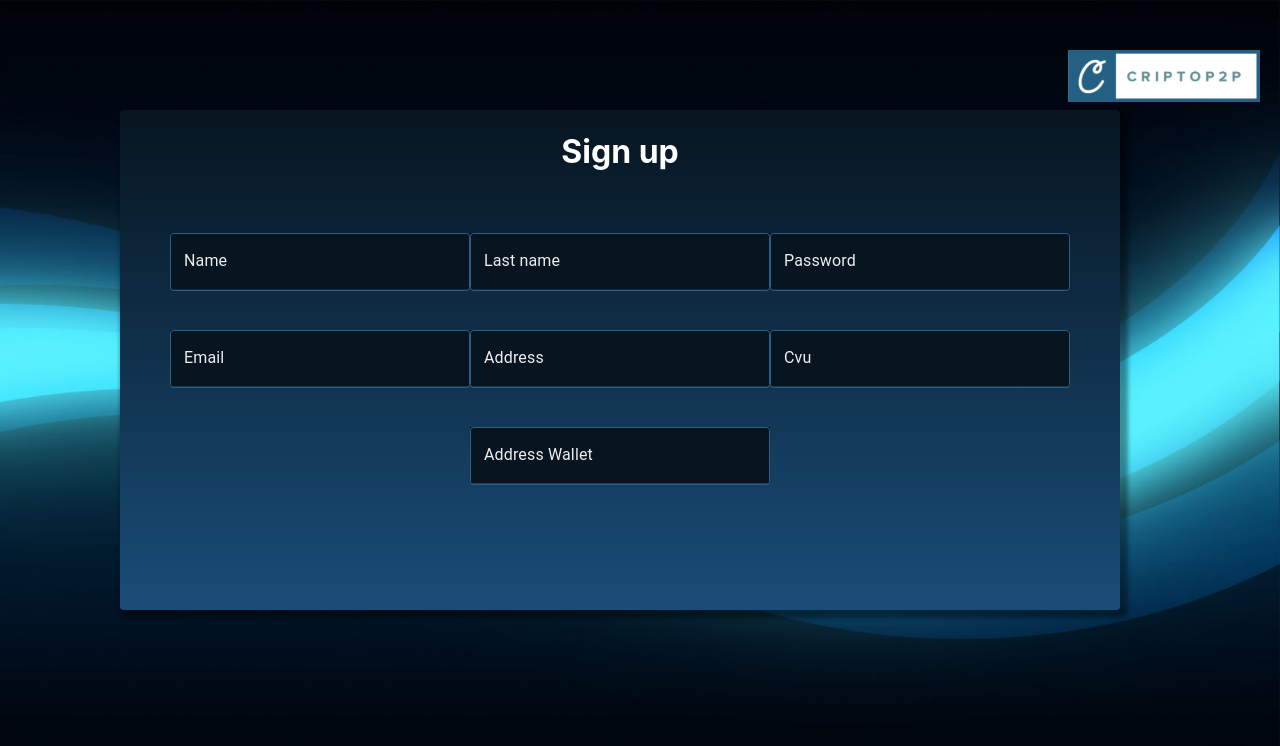
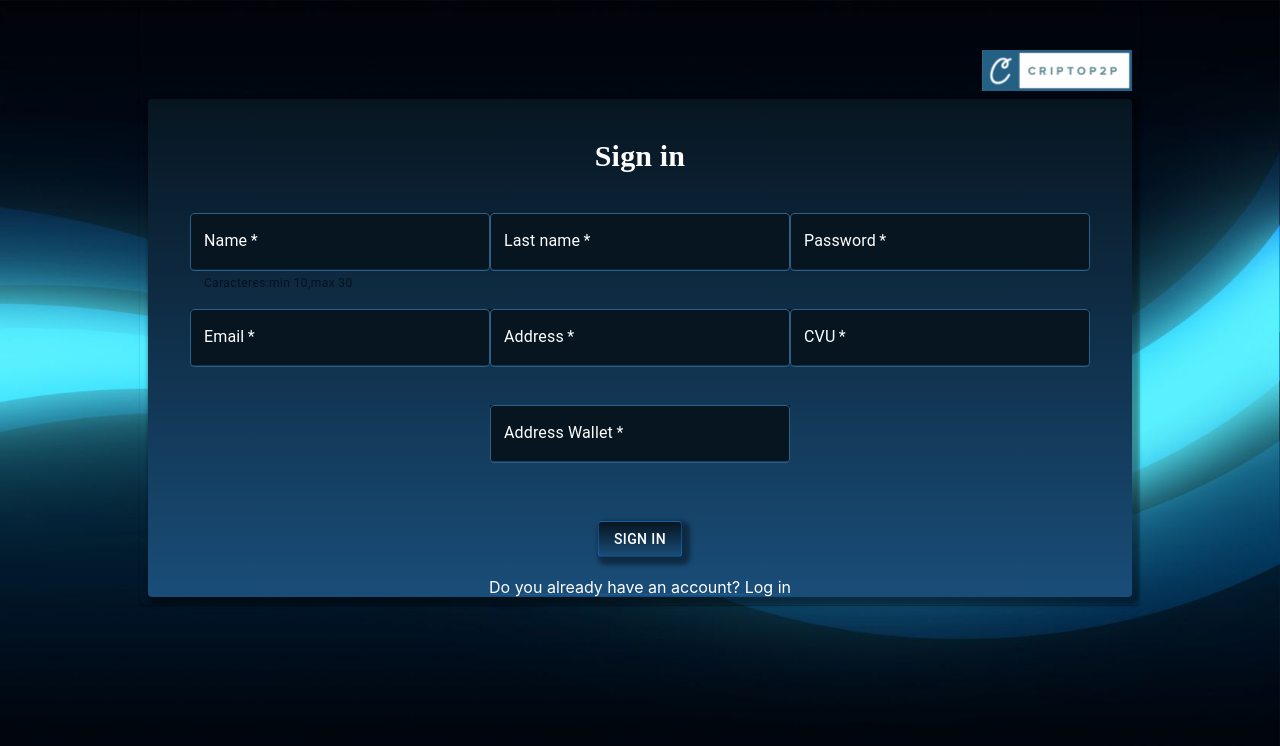
Before and after one commit to TamaraBenitez/desapp-unq-grupo-J-022021-frontend, a React (Create React App) app: page /register in a window 1280 px wide. Shown: the top 746 px of the page. Built offline with nearby package versions, Linux system fonts and the light colour scheme; a web font is replaced by a local one.

Commit message:
register

```diff
--- a/public/index.html
+++ b/public/index.html
@@ -10,6 +10,9 @@
       content="Web site created using create-react-app"
     />
     <link rel="apple-touch-icon" href="%PUBLIC_URL%/logo192.png" />
+    <link rel = "preconnect" href = "https://fonts.googleapis.com">
+<link rel = "preconnect" href = "https://fonts.gstatic.com" crossorigin>
+<link href = "https: //fonts.googleapis.com/css2? family = Raleway: wght @ 100 & display = swap "rel =" stylesheet ">
     <!--
       manifest.json provides metadata used when your web app is installed on a
       user's mobile device or desktop. See https://developers.google.com/web/fundamentals/web-app-manifest/
@@ -24,7 +27,7 @@
       work correctly both with client-side routing and a non-root public URL.
       Learn how to configure a non-root public URL by running `npm run build`.
     -->
-    <title>React App</title>
+    <title>Cripto P2P</title>
   </head>
   <body>
     <noscript>You need to enable JavaScript to run this app.</noscript>
--- a/src/App.jsx
+++ b/src/App.jsx
@@ -2,6 +2,7 @@ import './App.css';
 import React from 'react';
 import { BrowserRouter, Switch,Redirect, Route} from 'react-router-dom';
 import Register from './Register';
+import Login from './pages/Login';
 
 const App = () => {
 
@@ -9,6 +10,7 @@ const App = () => {
       <BrowserRouter>
           <Switch>
               <Route path="/register" component={Register} />
+              <Route path="/login" component={Login} />
               <Redirect from="/" to="/register" />
           </Switch>
       </BrowserRouter>
--- a/src/Register.jsx
+++ b/src/Register.jsx
@@ -5,17 +5,50 @@ import Logo from "./images/logo.png";
 import Paper from '@mui/material/Paper';
 import Box from '@mui/material/Box';
 import CustomTextField from './components/CustomTextField';
+import Link from '@mui/material/Link';
+import CardWrap from './components/CardWrap';
+import Button from '@mui/material/Button';
+import {makeStyles} from "@mui/styles";
+import { useHistory } from 'react-router-dom';
+
+
+const useStyles = makeStyles((theme) => ({
+
+    titleSignStyle: {
+
+        letterSpacing:"0.18px",
+        color:"white",
+        paddingTop:"20px",
+        paddingBottom:"20px",
+        fontFamily:'Crimson Text',
+        fontSize:"30px"
+    }
 
 
 
 
+}))
 
 const Register = () => {
+    const classes = useStyles();
+    const history= useHistory();
 
+    const handleLink = () => {
+
+        history.push("/login")
+    }
 
     return (
 
         <Container disableGutters maxWidth={false} className="conteiner-color">
+            <CardWrap
+				style={{
+					marginLeft: "140px",
+					minHeight: "300px",
+					marginRight: "140px",
+					backgroundColor: "transparent",
+				}}
+			>
             <Grid
                 container
                 direction="row"
@@ -39,9 +72,9 @@ const Register = () => {
 
                         '& > :not(style)': {
                             m: 1,
-                            width: 1000,
-                            height: 500,
-                            marginLeft: 15,
+                            width: 'auto',
+                            height: 'auto',
+
 
                         },
                     }}
@@ -54,8 +87,8 @@ const Register = () => {
                             justifyContent="center"
                             alignItems="center"
                         >
-                            <h1 className="titleSign">
-                              Sign up
+                            <h1 className="titleSign" className={classes.titleSignStyle}>
+                                Sign in
                             </h1>
 
                             <Grid
@@ -65,6 +98,8 @@ const Register = () => {
                                 alignItems="center"
                             >
                                 <CustomTextField
+                                     required
+                                     helperText="Caracteres:min 10,max 30"
                                     type="text"
                                     label="Name"
                                     defaultValue=""
@@ -75,10 +110,12 @@ const Register = () => {
                                         form: {
                                             autocomplete: "off",
                                         },
+                                        minLength:10,maxLength: 30
                                     }}
                                 />
 
                                 <CustomTextField
+                                 required
                                     type="text"
                                     label="Last name"
                                     defaultValue=""
@@ -89,11 +126,13 @@ const Register = () => {
                                         form: {
                                             autocomplete: "off",
                                         },
+                                        minLength:10,maxLength: 30
                                     }}
                                 />
 
 
                                 <CustomTextField
+                                 required
                                     type="password"
                                     label="Password"
                                     defaultValue=""
@@ -107,7 +146,8 @@ const Register = () => {
                                     }}
                                 />
                                 <CustomTextField
-                                    type="text"
+                                 required
+                                    type="email"
                                     label="Email"
                                     defaultValue=""
                                     name="user"
@@ -119,7 +159,8 @@ const Register = () => {
                                         },
                                     }}
                                 />
-                                 <CustomTextField
+                                <CustomTextField
+                                 required
                                     type="text"
                                     label="Address"
                                     defaultValue=""
@@ -129,12 +170,13 @@ const Register = () => {
                                         autocomplete: "new-password",
                                         form: {
                                             autocomplete: "off",
-                                        },
+                                        }, minLength:0,maxLength: 30
                                     }}
                                 />
-                                 <CustomTextField
+                                <CustomTextField
+                                 required
                                     type="text"
-                                    label="Cvu"
+                                    label="CVU"
                                     defaultValue=""
                                     name="user"
 
@@ -142,10 +184,11 @@ const Register = () => {
                                         autocomplete: "new-password",
                                         form: {
                                             autocomplete: "off",
-                                        },
+                                        },  minLength:22,maxLength: 22
                                     }}
                                 />
-                                 <CustomTextField
+                                <CustomTextField
+                                 required
                                     type="text"
                                     label="Address Wallet"
                                     defaultValue=""
@@ -155,16 +198,21 @@ const Register = () => {
                                         autocomplete: "new-password",
                                         form: {
                                             autocomplete: "off",
-                                        },
+                                        }, minLength:8,maxLength:8
                                     }}
                                 />
+
+
                             </Grid>
+                            <Button variant="outlined" style={{ background: 'linear-gradient(to bottom, #071520, #194D78)', boxShadow: ' 4px 4px 4px 4px rgba(0, 0, 0, 0.4)' ,color:"white",marginTop:"20px",marginBottom:"20px"}} >Sign in</Button>
+                            <Link style={{color:"white"}} onClick={handleLink}>Do you already have an account? Log in</Link>
                         </Grid>
                     </Paper>
                 </Box>
 
             </Grid>
 
+            </CardWrap>
         </Container>
     )
 
--- /dev/null
+++ b/src/components/CardWrap.jsx
@@ -0,0 +1,32 @@
+import React from "react";
+import {makeStyles} from "@mui/styles";
+import {Card,Fade} from '@mui/material';
+
+const useStyles = makeStyles({
+    root: {
+      minWidth: 275,
+      minHeight: 469,
+      borderRadius: "4px",
+      marginLeft:"8px",
+      marginRight:"8px"
+    },
+    bullet: {
+      display: "inline-block",
+    },
+  });
+
+
+
+  const CardWrap = ({ children, style }) => {
+    const classes = useStyles();
+
+    return (
+      <Fade timeout={1000} in={true}>
+        <Card className={classes.root} style={style}>
+          {children}
+        </Card>
+      </Fade>
+    );
+  };
+
+  export default CardWrap;
--- a/src/components/CustomTextField.jsx
+++ b/src/components/CustomTextField.jsx
@@ -1,22 +1,24 @@
 import {colors,TextField} from "@mui/material";
 import {makeStyles} from "@mui/styles";
 
-import React, { FC, useState } from "react";
+import React, { useState } from "react";
 
 
 const useStyles = makeStyles((theme) => ({
   textField: {
     marginTop: 41,
+    marginBottom:"40px !important",
     width:300,
     height:56,
-    background:"#071520 !important"
+    background:"#071520 !important",
+
   },
   inputRoot: (props) => ({
     borderColor: props.value ? "264E6C !important" : "#2E6087 !important",
     borderRadius: 3.5,
     borderWidth: 1,
     borderStyle: "solid",
-    color: colors["grey"][200]
+    color: "#FFFFFF !important"
   }),
 
   inputFocused: {
@@ -28,7 +30,7 @@ const useStyles = makeStyles((theme) => ({
     border: "none !important"
   },
   labelRoot: {
-    color: colors["grey"][200]
+    color: "#FFFFFF !important"
   },
   labelShink: {
     color: `${colors["grey"][200]} !important`,
--- a/src/pages/Login.jsx
+++ b/src/pages/Login.jsx
@@ -1,10 +1,10 @@
 import Container from '@mui/material/Container';
-import "./styles/Register.css"
+import "../styles/Register.css"
 import Grid from '@mui/material/Grid';
-import Logo from "./images/logo.png";
+import Logo from "../images/logo.png";
 import Paper from '@mui/material/Paper';
 import Box from '@mui/material/Box';
-import CustomTextField from './components/CustomTextField';
+import CustomTextField from '../components/CustomTextField';
 
 
 
--- a/src/styles/Register.css
+++ b/src/styles/Register.css
@@ -13,10 +13,11 @@
 
 .logoRegister {
 
+
     margin-top: 50px;
     width: 15%;
     height: 20%;
-    margin-right: 20px;
+    margin-right: 8px;
 }
 
 .titleSign{
```
Also changed, not shown: public/logo.png (added).
